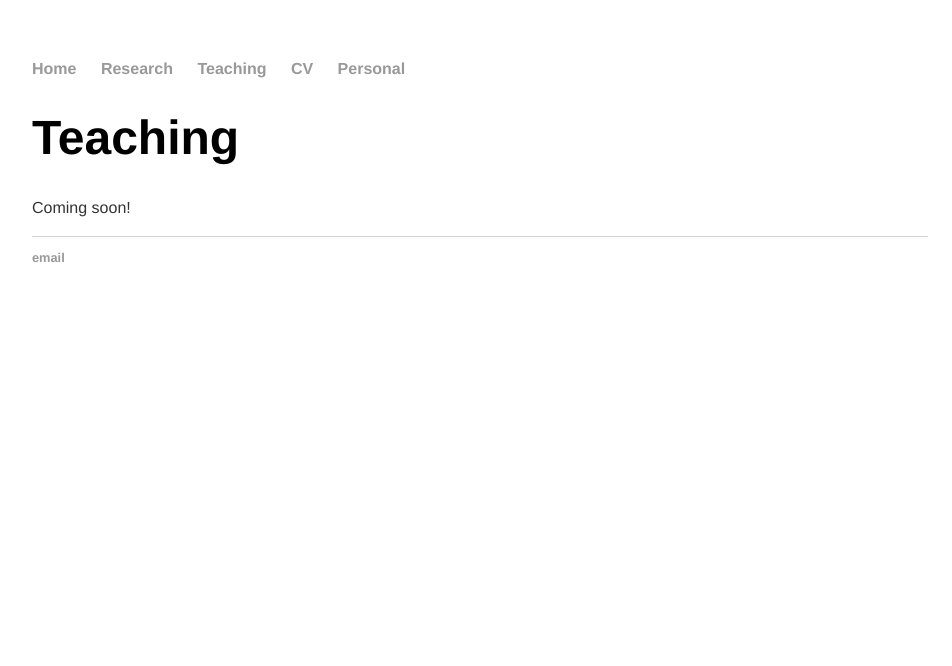
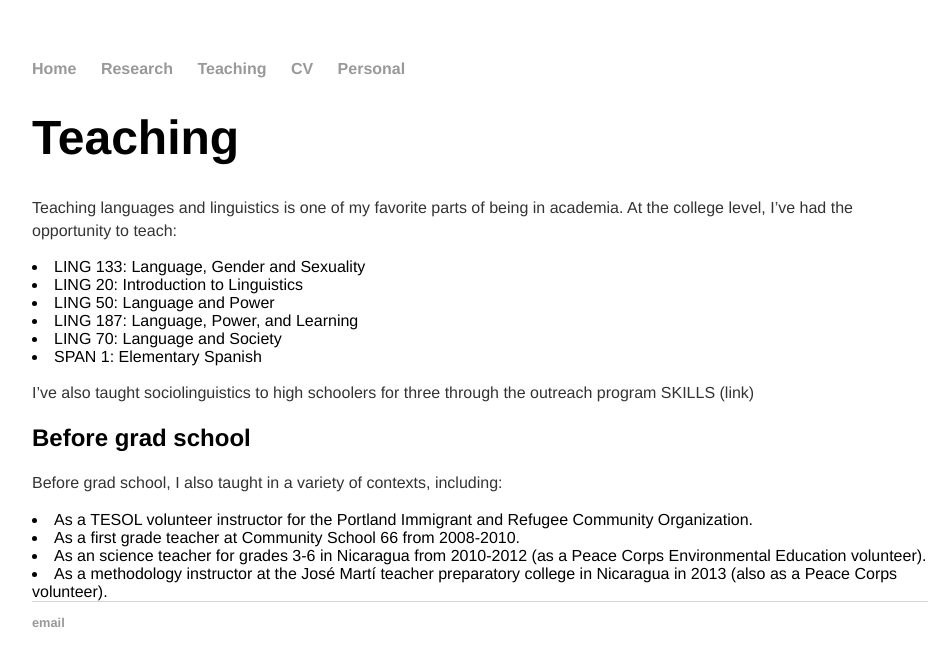
Before and after one commit to jessicalovenichols/jessicalovenichols.github.io, a Jekyll site: the page built from teaching/index.html, in a window 1280 px wide. Shown: the top 666 px of the page, without its empty margins (160-1112 px from the left). Built offline with Jekyll 4.4.1, drawn with Linux system fonts in a browser that asks for light colours.

Commit message:
Update index.html

```diff
--- a/teaching/index.html
+++ b/teaching/index.html
@@ -9,5 +9,27 @@ title: Jessica Love-Nichols | Teaching
 <div class="blurb">
 
 	<h1>Teaching</h1>
-  <p>Coming soon!</p>
+  <p>Teaching languages and linguistics is one of my favorite parts of being in academia. At the college level,
+	  I’ve had the opportunity to teach:</p>
+
+	<li>LING 133: Language, Gender and Sexuality</li>
+<li>LING 20: Introduction to Linguistics</li>
+<li>LING 50: Language and Power</li>
+<li>LING 187: Language, Power, and Learning</li>
+<li>LING 70: Language and Society</li>
+<li>SPAN 1: Elementary Spanish</li>
+
+<p>I’ve also taught sociolinguistics to high schoolers for three through the outreach program SKILLS (link)</P>
+
+<h2>Before grad school</h2>
+
+<p>Before grad school, I also taught in a variety of contexts, including:</p>
+
+<li>As a TESOL volunteer instructor for the Portland Immigrant and Refugee Community Organization.</li>
+
+<li>As a first grade teacher at Community School 66 from 2008-2010.</li>
+
+<li>As an science teacher for grades 3-6 in Nicaragua from 2010-2012 (as a Peace Corps Environmental Education volunteer).</li>
+
+<li>As a methodology instructor at the José Martí teacher preparatory college in Nicaragua in 2013 (also as a Peace Corps volunteer).</li>
 </div><!-- /.blurb -->
```
